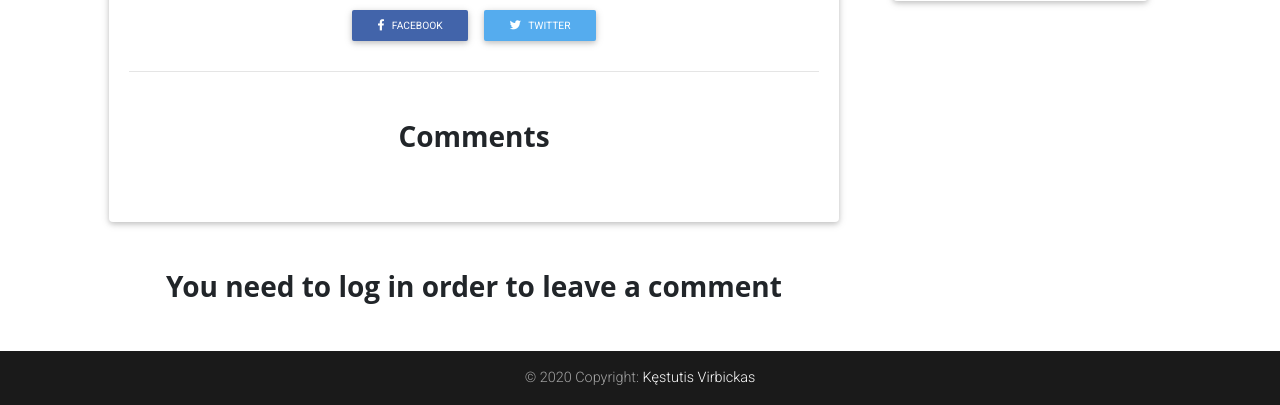
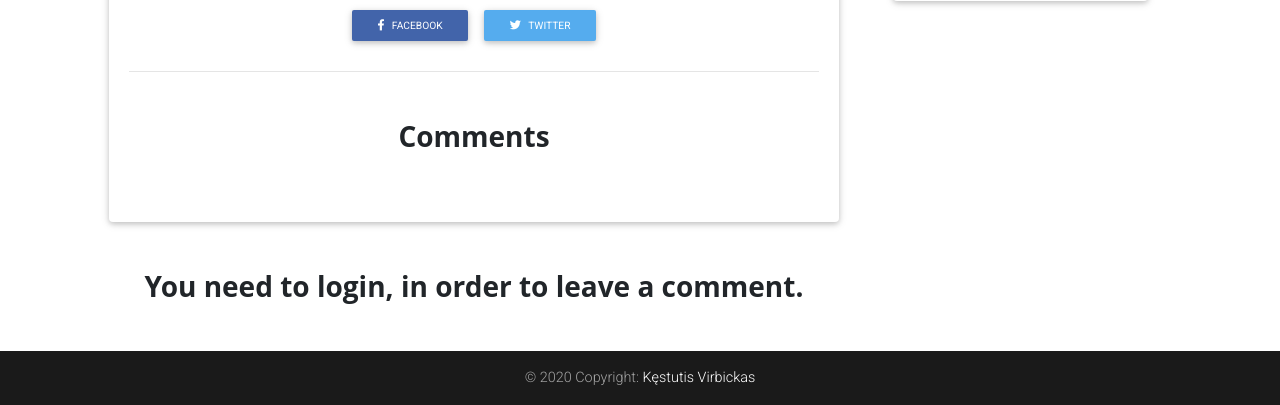
Before and after one commit to kestvir/django-blog, a Django app: template blog/templates/blog/post_detail.html in a window 1280 px wide. Shown: the part 583-988 px from the top of the page. Run offline with Django 3.2, Linux system fonts and the light colour scheme; the template is opened without the code that fills it, so the values that code supplies are empty; some libraries are stand-ins or nearby versions.

Commit message:
typos fixed

```diff
--- a/blog/templates/blog/post_detail.html
+++ b/blog/templates/blog/post_detail.html
@@ -225,7 +225,7 @@
         <!--Comment FORM -->
         <section class="mb-4 wow fadeIn" data-wow-delay="0.2s"
             style="visibility: visible; animation-name: fadeIn; animation-delay: 0.2s;">
-            <h3 class="font-weight-bold text-center my-5">Leave a comment</h3>
+            <h3 class="font-weight-bold text-center my-5">Leave a comment.</h3>
 
             <form id="comment-form" style="color: #757575;" method="POST">
                 {% csrf_token %}
@@ -242,7 +242,7 @@
             <!--Grid row-->
         </section>
         {% else %}
-        <h3 class="font-weight-bold text-center my-5">You need to log in order to leave a comment</h3>
+        <h3 class="font-weight-bold text-center my-5">You need to login, in order to leave a comment.</h3>
         {% endif %}
 
     </div>
```
